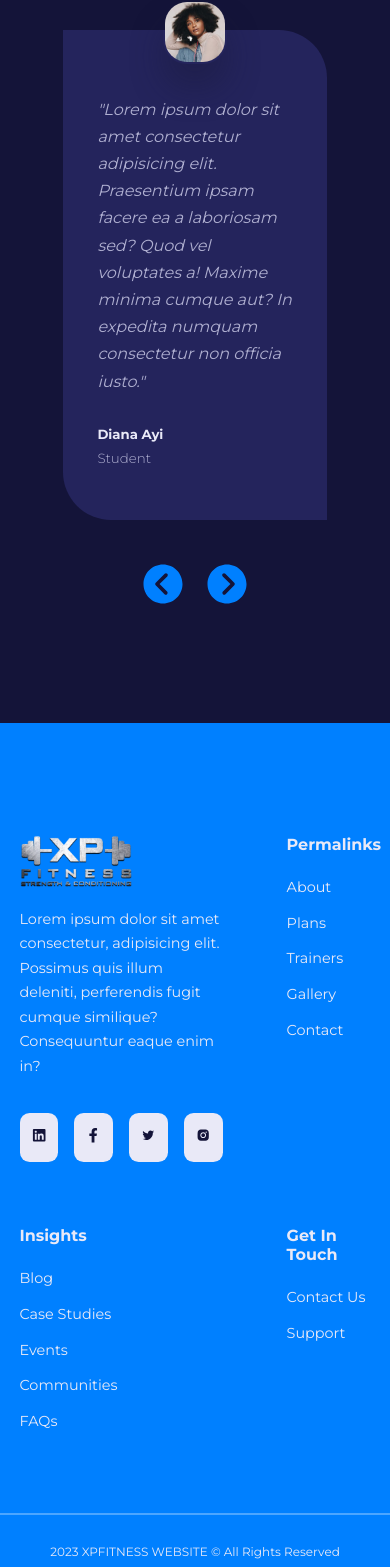
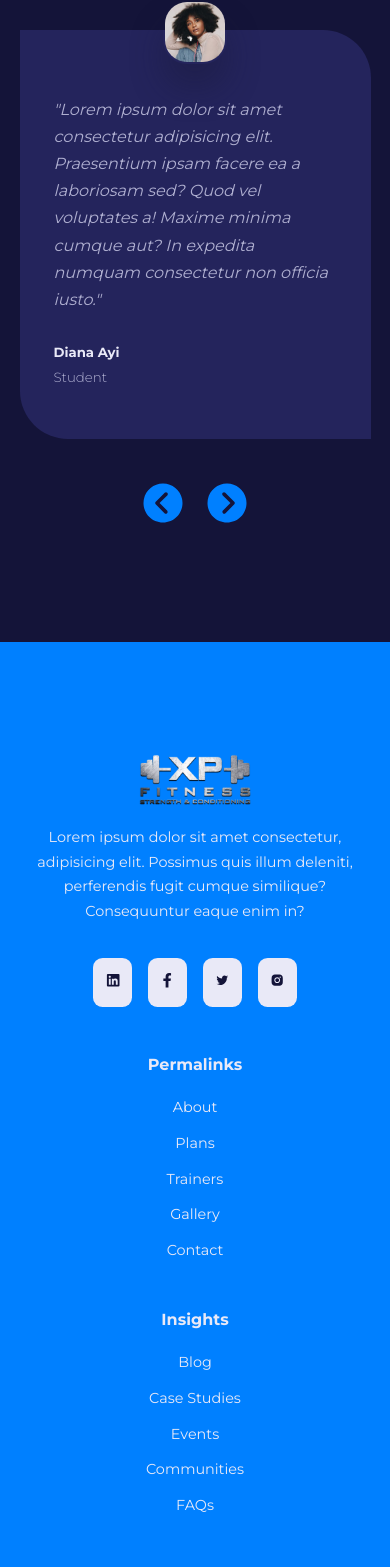
Before and after one commit to Eddysam2000/XP-Fitness, a React (Create React App) app: page / in a window 390 px wide. Shown: the part 5091-6658 px from the top of the page. Built offline with nearby package versions, Linux system fonts and the light colour scheme.

Commit message:
mediaquery added

```diff
--- a/src/pages/home/home.css
+++ b/src/pages/home/home.css
@@ -400,4 +400,27 @@ footer {
         margin-top: 3rem;
         gap: 1rem;
     }
+
+/* TESTIMONIALS */
+    .testimonials {
+        width: 100%;
+    }
+
+/* FOOTER */
+    footer {
+        margin-top: 7rem;
+    }
+
+    .footer_container {
+        gap: 3rem;
+        grid-template-columns: 1fr;
+    }
+
+    .footer_container article {
+         align-items: center;
 }
+
+    .footer_container article p {
+        text-align: center;
+    }
+}
```
